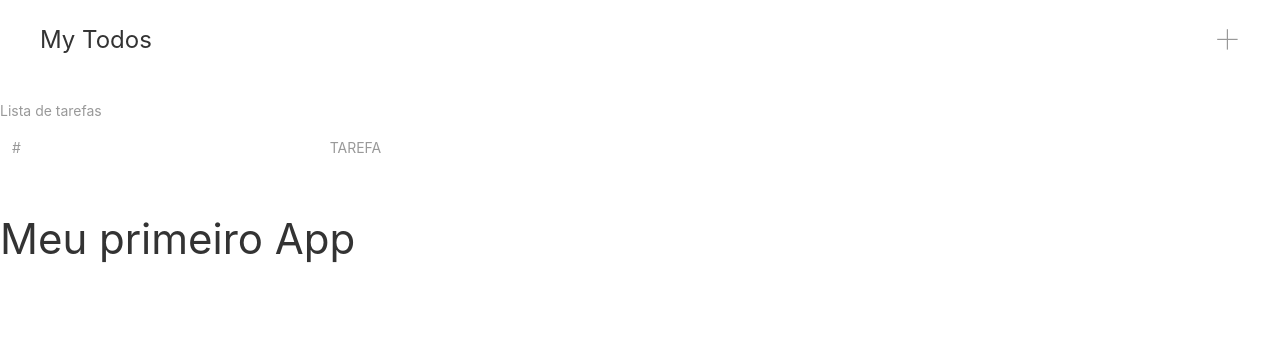
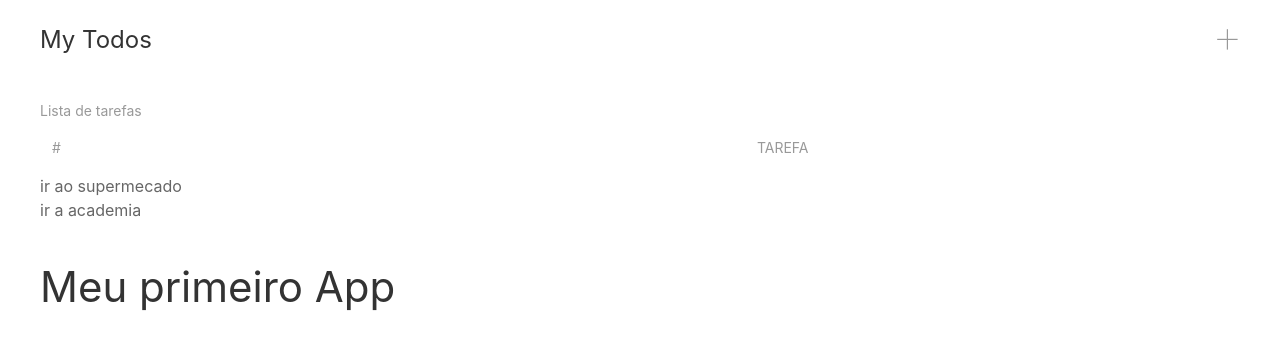
Before and after one commit to gustavofbc/todos, a React (Create React App) app: page / in a window 1280 px wide. Shown: the top 350 px of the page. Built offline with nearby package versions, Linux system fonts and the light colour scheme.

Commit message:
conclusao da aula 10 - Exibindo os itens

```diff
--- a/src/components/App.tsx
+++ b/src/components/App.tsx
@@ -4,7 +4,7 @@ import TodoList from './TodoList';
 
 const  App = () => {
     return (
-        <div>
+        <div className='uk-container'>
             <Navbar></Navbar>
             <TodoList></TodoList>
             <h1>Meu primeiro App</h1>
--- a/src/components/TodoList.tsx
+++ b/src/components/TodoList.tsx
@@ -17,7 +17,13 @@ const TodoList = () => {
                    <th></th>
                </tr>
            </thead>
-           <tbody></tbody>
+           <tbody>
+               {
+                   todos?.map(
+                       todo => (<div key={todo.id}>{todo.title}</div>)
+                   )
+               }
+           </tbody>
        </table>
     );
 }
```
